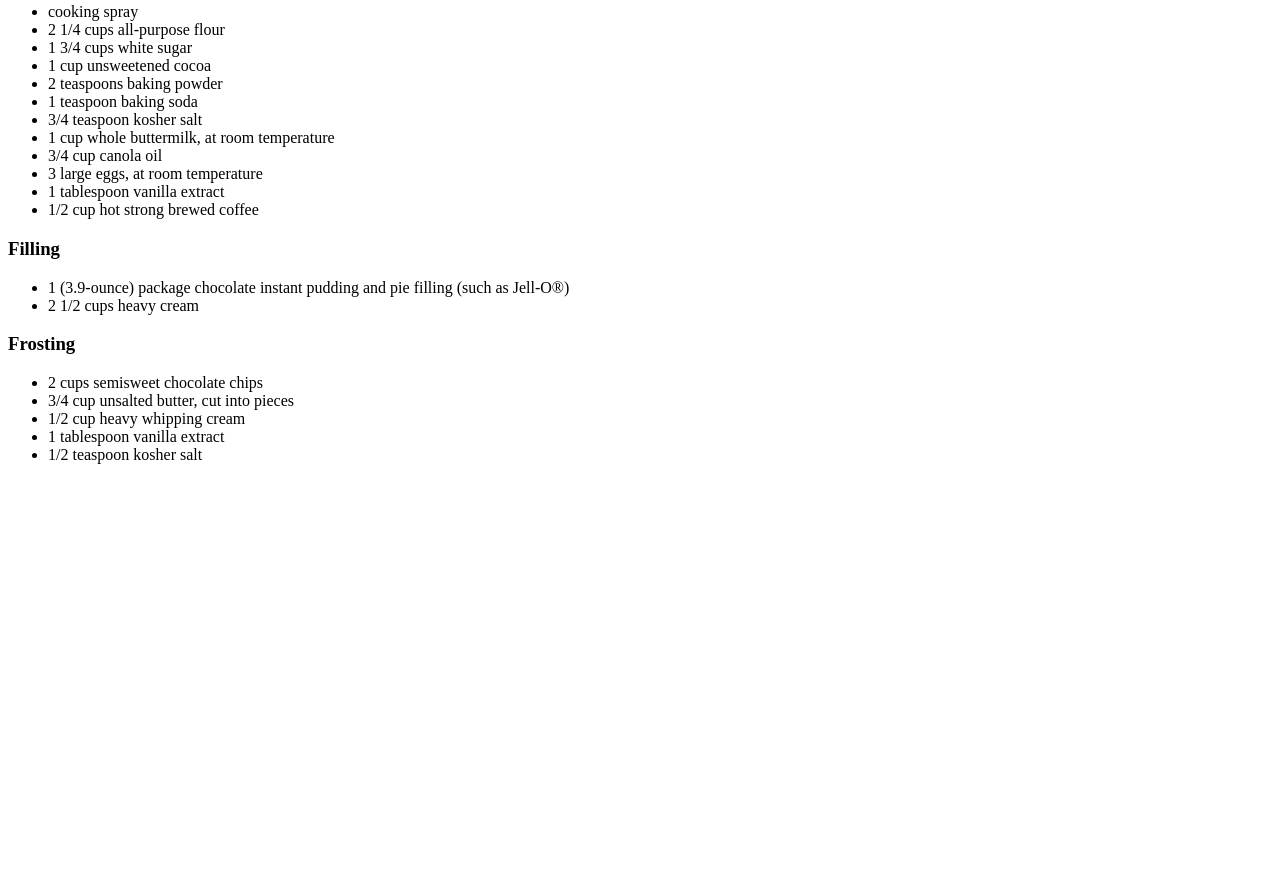
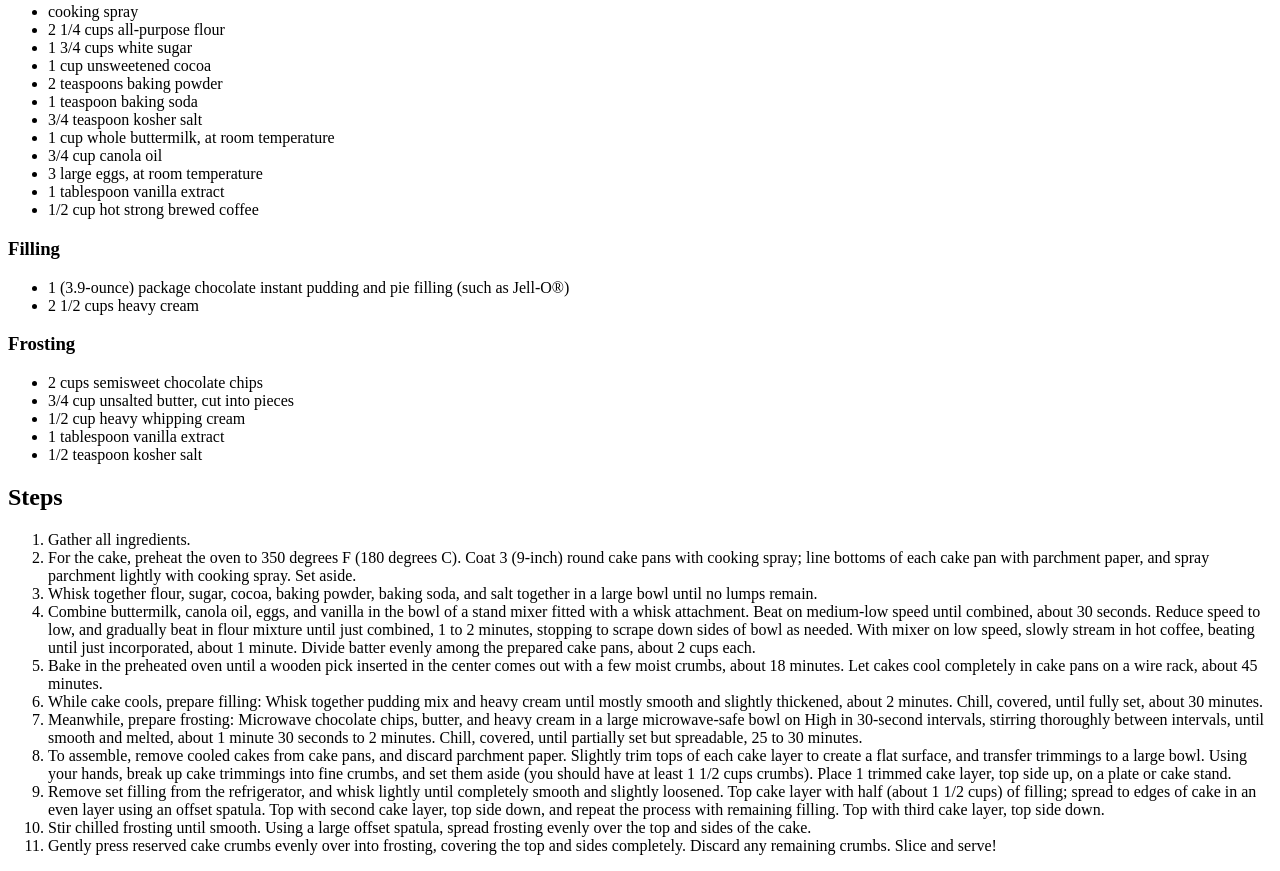
Before and after one commit to apociello/odin-recipes, a plain HTML site: page recipes/blackout_cake.html in a window 1280 px wide. Shown: the part 576-1447 px from the top of the page. Before the commit the page ends 1056 px from the top, so only its background shows below. Drawn offline with Linux system fonts and the light colour scheme.

Commit message:
Add guided recipe steps

```diff
--- a/recipes/blackout_cake.html
+++ b/recipes/blackout_cake.html
@@ -44,5 +44,20 @@
         <li>1 tablespoon vanilla extract</li>
         <li>1/2 teaspoon kosher salt</li>
     </ul>
+
+    <h2>Steps</h2>
+    <ol>
+        <li>Gather all ingredients.</li>
+        <li>For the cake, preheat the oven to 350 degrees F (180 degrees C). Coat 3 (9-inch) round cake pans with cooking spray; line bottoms of each cake pan with parchment paper, and spray parchment lightly with cooking spray. Set aside.</li>
+        <li>Whisk together flour, sugar, cocoa, baking powder, baking soda, and salt together in a large bowl until no lumps remain.</li>
+        <li>Combine buttermilk, canola oil, eggs, and vanilla in the bowl of a stand mixer fitted with a whisk attachment. Beat on medium-low speed until combined, about 30 seconds. Reduce speed to low, and gradually beat in flour mixture until just combined, 1 to 2 minutes, stopping to scrape down sides of bowl as needed. With mixer on low speed, slowly stream in hot coffee, beating until just incorporated, about 1 minute. Divide batter evenly among the prepared cake pans, about 2 cups each.</li>
+        <li>Bake in the preheated oven until a wooden pick inserted in the center comes out with a few moist crumbs, about 18 minutes. Let cakes cool completely in cake pans on a wire rack, about 45 minutes.</li>
+        <li>While cake cools, prepare filling: Whisk together pudding mix and heavy cream until mostly smooth and slightly thickened, about 2 minutes. Chill, covered, until fully set, about 30 minutes.</li>
+        <li>Meanwhile, prepare frosting: Microwave chocolate chips, butter, and heavy cream in a large microwave-safe bowl on High in 30-second intervals, stirring thoroughly between intervals, until smooth and melted, about 1 minute 30 seconds to 2 minutes. Chill, covered, until partially set but spreadable, 25 to 30 minutes.</li>
+        <li>To assemble, remove cooled cakes from cake pans, and discard parchment paper. Slightly trim tops of each cake layer to create a flat surface, and transfer trimmings to a large bowl. Using your hands, break up cake trimmings into fine crumbs, and set them aside (you should have at least 1 1/2 cups crumbs). Place 1 trimmed cake layer, top side up, on a plate or cake stand. </li>
+        <li>Remove set filling from the refrigerator, and whisk lightly until completely smooth and slightly loosened. Top cake layer with half (about 1 1/2 cups) of filling; spread to edges of cake in an even layer using an offset spatula. Top with second cake layer, top side down, and repeat the process with remaining filling. Top with third cake layer, top side down. </li>
+        <li>Stir chilled frosting until smooth. Using a large offset spatula, spread frosting evenly over the top and sides of the cake.</li>
+        <li>Gently press reserved cake crumbs evenly over into frosting, covering the top and sides completely. Discard any remaining crumbs. Slice and serve!</li>
+    </ol>
 </body>
 </html>
```
